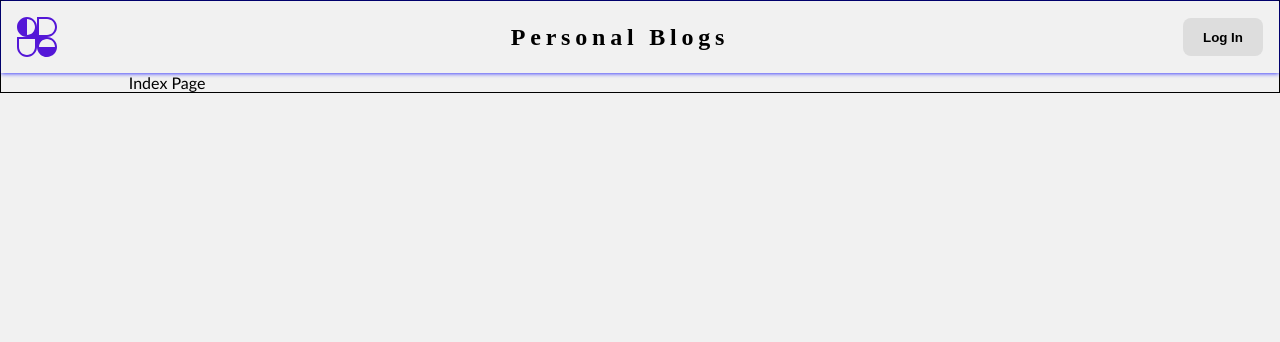
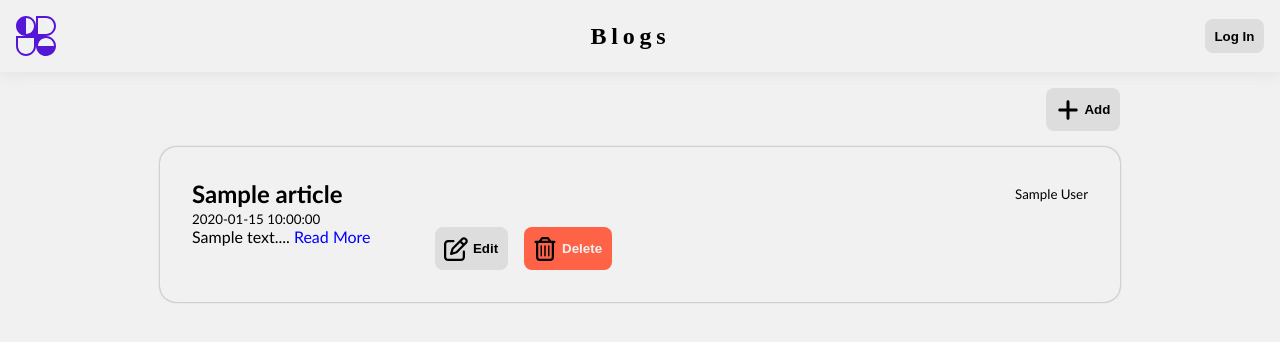
Before and after one commit to eedu7/personal-blog, a FastAPI app: template templates/index.html in a window 1280 px wide. Shown: the top 342 px of the page. Run offline with FastAPI, Linux system fonts and the light colour scheme; the template is opened without the code that fills it: most values are stand-ins (such as "Sample title", 1, 10 or a date in 2020); parts of the project's set-up code (start-up, migrations or seed data) failed here and were passed over.

Commit message:
minor: added some features

```diff
--- a/app.py
+++ b/app.py
@@ -5,6 +5,7 @@ from fastapi.responses import HTMLResponse, RedirectResponse
 from fastapi.security import HTTPBasic, HTTPBasicCredentials
 from fastapi.staticfiles import StaticFiles
 from fastapi.templating import Jinja2Templates
+from crud import get_all, delete_article
 
 app = FastAPI()
 
@@ -14,10 +15,13 @@ app.mount("/static", StaticFiles(directory="static"), name="static")
 
 templates = Jinja2Templates(directory="templates")
 
+# TODO: Delete is not working
+# TODO: EDIT not implemented
 
 @app.get("/", response_class=HTMLResponse)
 async def home(request: Request):
-    return templates.TemplateResponse("index.html", {"request": request})
+    articles = get_all()
+    return templates.TemplateResponse("index.html", {"request": request, "articles": articles})
 
 
 @app.get("/profile", response_class=HTMLResponse)
@@ -42,5 +46,11 @@ async def admin_page(
 ):
     return templates.TemplateResponse("admin.html", {"request": request})
 
+@app.post("/edit/{article_id}")
+def delete_article_endpoint(article_id: str, credentials: Annotated[HTTPBasicCredentials, Depends(security)]):
+    delete_article(article_id)
+    if credentials.username.lower() == "admin":
+        return RedirectResponse(url="/admin")
+    return RedirectResponse(url="/profile")
 
 # TODO: LOGOUT
--- a/static/css/styles.css
+++ b/static/css/styles.css
@@ -7,7 +7,6 @@ body {
     display: flex;
     flex-direction: column;
     align-items: center;
-    border: 1px solid;
     width: 100vw;
     background-color: #f1f1f1;
     font-family: "Trebuchet MS", "Lucida Sans Unicode", "Lucida Grande",
@@ -15,6 +14,100 @@ body {
 }
 main {
     width: 90%;
+}
+
+header {
+    width: 100%;
+}
+nav {
+    width: 100%;
+    display: flex;
+    justify-content: space-between;
+    align-items: center;
+    padding: 1rem;
+    box-shadow: 0 0 1rem #ddd;
+}
+.header-heading {
+    letter-spacing: 0.3rem;
+    font-family: "Times New Roman", Times, serif;
+}
+.auth-btn {
+    list-style: none;
+    text-decoration: none;
+}
+button {
+    padding: 0.6rem;
+    background-color: #ddd;
+    border-radius: 0.5rem;
+    font-weight: 800;
+    border: none;
+    width: auto;
+    cursor: pointer;
+    &:hover {
+        background-color: #ccc;
+    }
+}
+a {
+    text-decoration: none;
+    color: blue;
+}
+a:link,
+a:visited {
+    color: blue; /* Set your desired color */
+    text-decoration: none; /* Optional: Remove underline */
+}
+
+a:hover,
+a:active {
+    color: blue; /* Ensure it remains the same color on hover and active */
+    text-decoration: none;
+}
+.icon-btn {
+    display: flex;
+    justify-content: center;
+    align-items: center;
+    gap: 0.3rem;
+}
+
+.icon {
+    width: 24px;
+    height: 24px;
+}
+
+.add-btn-container {
+    display: flex;
+    justify-content: flex-end;
+    margin: 1rem 2rem 1rem 2rem;
+}
+
+.card {
+    padding: 2rem;
+    border-radius: 1rem;
+    margin: 1rem 2rem 1rem 2rem;
+    box-shadow: 0px 0px 2px rgba(0, 0, 0, 0.5);
+    flex-wrap: wrap;
+}
+
+.card-subheading {
+    display: flex;
+    align-items: center;
+    justify-content: space-between;
+}
+
+.card-body {
+    display: flex;
+}
+.card-body-operations {
+    display: flex;
+    gap: 1rem;
+    margin-left: 4rem;
+}
+.delete-button {
+    background-color: tomato;
+    color: #f1f1f1;
+    &:hover {
+        background-color: rgb(230, 73, 62);
+    }
 }
 
 @media (max-width: 1024px) {
--- a/templates/base.html
+++ b/templates/base.html
@@ -7,39 +7,6 @@
             rel="stylesheet"
             href="{{ url_for('static', path='css/styles.css')}}" />
         <title>{% block docTitle %}{% endblock %}</title>
-        <style>
-            header {
-                width: 100%;
-            }
-            nav {
-                width: 100%;
-                display: flex;
-                justify-content: space-between;
-                align-items: center;
-                padding: 1rem;
-                box-shadow: 0 0 0.3rem blue;
-            }
-            .header-heading {
-                letter-spacing: 0.3rem;
-                font-family: "Times New Roman", Times, serif;
-            }
-            .auth-btn {
-                list-style: none;
-                text-decoration: none;
-            }
-            .auth-btn > button {
-                padding: 0.7rem;
-                width: 5rem;
-                background-color: #ddd;
-                border-radius: 0.5rem;
-                font-weight: 800;
-                border: none;
-                cursor: pointer;
-                &:hover {
-                    background-color: #ccc;
-                }
-            }
-        </style>
     </head>
     <body>
         <header>
@@ -48,7 +15,7 @@
                     src="{{url_for('static', path='images/icons/logo.svg')}}"
                     alt="" />
                 <div>
-                    <h1 class="header-heading">Personal Blogs</h1>
+                    <h1 class="header-heading">Blogs</h1>
                 </div>
                 <a href="/profile" class="auth-btn">
                     <button>Log In</button>
--- /dev/null
+++ b/templates/components/card.html
@@ -0,0 +1,39 @@
+{% for article in articles %}
+<div class="card">
+    <div class="card-heading">
+        <div class="card-subheading">
+            <h2>{{ article["title"] }}</h2>
+            <small>{{ article["author"]}}</small>
+        </div>
+        <small>{{ article["date"] }}</small>
+    </div>
+    <div class="card-body">
+        <div class="card-body-content">
+            <p>
+                {{article["content"][:100] + "..."}}
+                <a href="#" class="btn">Read More</a>
+            </p>
+        </div>
+        <div class="card-body-operations">
+            <a href="">
+                <button class="edit-button icon-btn">
+                    <img
+                        src="{{url_for('static', path='images/icons/edit-icon.svg')}}"
+                        alt="edit-icon"
+                        class="icon" />Edit
+                </button>
+            </a>
+            <form action="/edit/{{article['id']}}" method="post">
+                <a href="">
+                    <button class="delete-button icon-btn">
+                        <img
+                            src="{{url_for('static', path='images/icons/trash.svg')}}"
+                            alt="trash-icon"
+                            class="icon" />Delete
+                    </button>
+                </a>
+            </form>
+        </div>
+    </div>
+</div>
+{% endfor %}
--- a/templates/index.html
+++ b/templates/index.html
@@ -1,4 +1,12 @@
 {% extends "base.html" %} {% block docTitle %}Index{% endblock %} {% block
 content %}
-<div>Index Page</div>
-{% endblock %}
+<div class="add-btn-container">
+    <button class="icon-btn">
+        <img
+            src="{{url_for('static', path='images/icons/plus.svg')}}"
+            alt="plus-icon"
+            class="icon" />Add
+    </button>
+</div>
+
+{% include "components/card.html" %} {% endblock %}
```
Also changed, not shown: data/0357aa2d-818a-4fba-8c46-7be33e00d7b9.json (deleted, +0 -7 lines), static/images/icons/edit-icon.svg (added), static/images/icons/plus.svg (added), static/images/icons/trash.svg (added).
